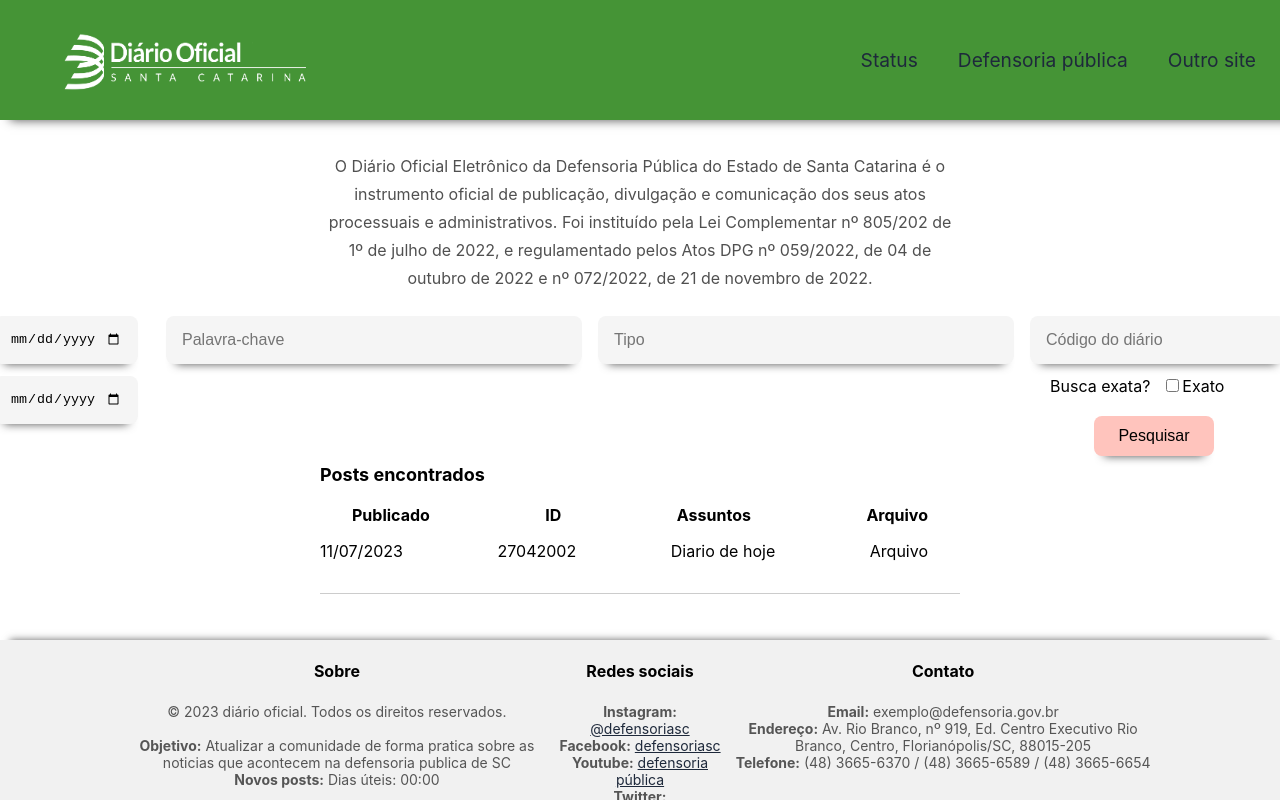
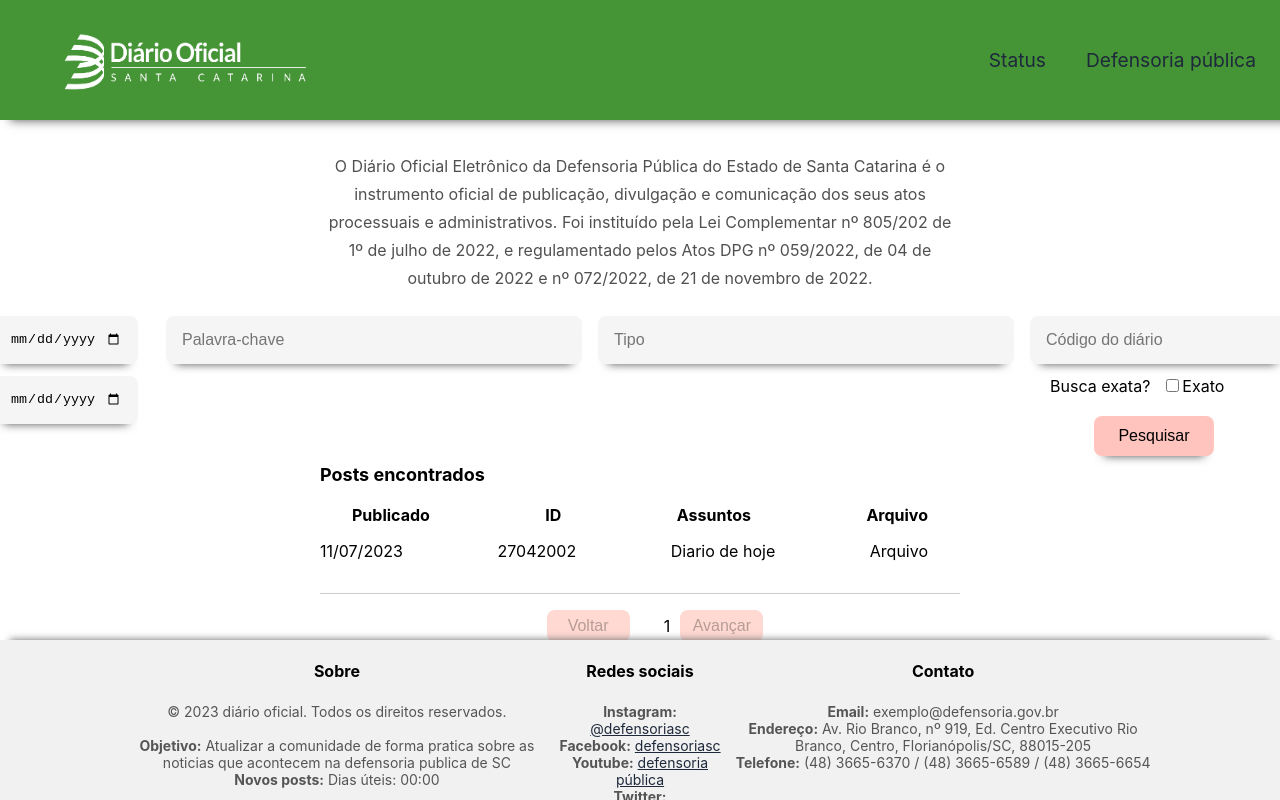
Before and after one commit to guilherme-santos-pereira/diario-oficial, a React (Create React App) app: page / in a window 1280 px wide. Built offline with nearby package versions, Linux system fonts and the light colour scheme.

Commit message:
Feat: pagination

```diff
--- a/package.json
+++ b/package.json
@@ -15,6 +15,7 @@
     "@types/react": "^18.2.14",
     "@types/react-dom": "^18.2.6",
     "axios": "^1.4.0",
+    "rc-pagination": "^3.5.0",
     "react": "^18.2.0",
     "react-dom": "^18.2.0",
     "react-icons": "^4.10.1",
--- a/src/Components/Header/Header.tsx
+++ b/src/Components/Header/Header.tsx
@@ -50,11 +50,6 @@ const Header = () => {
               Defensoria pública
             </a>
           </div>
-          <div>
-            <a className={styles.route} href="/">
-              Outro site
-            </a>
-          </div>
         </div>
       </div>
     </header>
--- a/src/Components/Table/Table.module.css
+++ b/src/Components/Table/Table.module.css
@@ -1,3 +1,4 @@
+/* Table.module.css */
 .content {
   width: 100%;
 }
@@ -54,3 +55,48 @@
   padding: 0 2rem 1rem 0;
   margin: 0 0 1rem;
 }
+
+.pagination {
+  display: flex;
+  justify-content: center;
+  align-items: center;
+}
+
+/* Use flexbox to display the custom pagination items (previous and next buttons) beside each other */
+.customPagination {
+  display: flex;
+  justify-content: center;
+  align-items: center;
+}
+
+/* Remove the default marker and add some space between the custom pagination items */
+.customPagination li {
+  display: flex;
+  list-style-type: none;
+  margin-right: 10px;
+}
+
+.button,
+.backButton {
+  height: 2rem;
+  width: 5.2rem;
+  border: none;
+  border-radius: 0.5rem;
+  background-color: var(--first-button-color);
+  box-shadow: 0.1rem 0.1rem 0.1rem rgb(0 0 0, 0.1);
+  font-size: medium;
+}
+
+.backButton {
+  margin: 0 1.5rem 0 0;
+}
+
+.button:hover,
+.backButton:hover {
+  background-color: var(--first-button-color-hover);
+}
+
+.button:disabled,
+.backButton:disabled {
+  background-color: var(--first-button-color-disabled);
+}
--- a/src/Components/Table/Table.tsx
+++ b/src/Components/Table/Table.tsx
@@ -1,13 +1,46 @@
-import React from "react";
+import React, { useState } from "react";
 import styles from "./Table.module.css";
+import Pagination from "rc-pagination";
+import Button from "../Forms/Button";
 
 interface TableProps {
   title?: string;
   columns: any;
   data: any;
+  setPage: any;
+  page: any;
 }
 
-const Table: React.FC<TableProps> = ({ title, columns, data }) => {
+const Table: React.FC<TableProps> = ({
+  title,
+  columns,
+  data,
+  setPage,
+  page,
+}) => {
+  const [currentPage, setCurrentPage] = useState<number>(1);
+
+  // This function will be called when the page changes
+  const handlePageChange = (page: number) => {
+    console.log("a");
+    setPage(page);
+    // You can also fetch new data from the server or update your component's state based on the new page value.
+  };
+
+  const customItemRender = (current: number, type: string) => {
+    if (type === "page") {
+      // Show the current page number only
+      return current === currentPage ? <span>{current}</span> : null;
+    }
+    if (type === "prev") {
+      return <Button className={styles.backButton}>Voltar</Button>;
+    }
+    if (type === "next") {
+      return <Button className={styles.button}>Avançar</Button>;
+    }
+    return null;
+  };
+
   return (
     <div className={styles.content}>
       {title && <div className={styles.headerTable}>{title}</div>}
@@ -31,6 +64,16 @@ const Table: React.FC<TableProps> = ({ title, columns, data }) => {
           ))}
         </div>
       </div>
+      <div className={styles.pagination}>
+        <Pagination
+          current={page}
+          onChange={handlePageChange}
+          total={data.length}
+          pageSize={1}
+          className={styles.customPagination}
+          itemRender={customItemRender}
+        />
+      </div>
     </div>
   );
 };
--- a/src/Pages/Home/Home.tsx
+++ b/src/Pages/Home/Home.tsx
@@ -1,4 +1,4 @@
-import React from "react";
+import React, { useEffect, useState } from "react";
 import styles from "./Home.module.css";
 import Search from "../../Components/Search/Search";
 import News from "../../Components/News/News";
@@ -6,10 +6,11 @@ import { useSelector } from "react-redux";
 import Table from "../../Components/Table/Table";
 import Loading from "../../Components/Loading/Loading";
 import Error from "../../Components/Error/Error";
+import { fetchExample } from "../../Services/Slices/exampleSlice";
 
 const Home = () => {
   // const { data } = useSelector((state: any) => state.diarysSlice);
-
+  const [page, setPage] = useState<number | string>();
   const data = [
     {
       date: "11/07/2023",
@@ -29,6 +30,10 @@ const Home = () => {
   const loading = false;
   const error = false;
 
+  useEffect(() => {
+    // dispatch(fetchExample(page));
+  }, []);
+
   if (loading) return <Loading size="5rem" type="spin" label="Carregando" />;
 
   if (error) return <Error size="3rem" label={`Erro ${error}`} />;
@@ -39,7 +44,13 @@ const Home = () => {
       <Search />
       {data ? (
         <div className={styles.table}>
-          <Table title="Posts encontrados" data={data} columns={columns} />
+          <Table
+            title="Posts encontrados"
+            data={data}
+            columns={columns}
+            setPage={setPage}
+            page={page}
+          />
         </div>
       ) : (
         <News className={styles.news} />
--- a/src/Pages/Posts/Posts.tsx
+++ b/src/Pages/Posts/Posts.tsx
@@ -1,3 +1,4 @@
+import { useEffect, useState } from "react";
 import Error from "../../Components/Error/Error";
 import Loading from "../../Components/Loading/Loading";
 import Table from "../../Components/Table/Table";
@@ -32,6 +33,12 @@ const Posts = () => {
     { title: "Arquivo", property: "file" },
   ];
 
+  const [page, setPage] = useState<number | string>();
+
+  useEffect(() => {
+    // dispatch(fetchExample(page));
+  }, []);
+
   const loading = false;
   const error = false;
 
@@ -42,7 +49,13 @@ const Posts = () => {
   return (
     <div className={styles.content}>
       <div className={styles.table}>
-        <Table title="Últimos diários" columns={columns} data={data} />
+        <Table
+          title="Últimos diários"
+          columns={columns}
+          data={data}
+          setPage={setPage}
+          page={page}
+        />
       </div>
     </div>
   );
--- a/src/Pages/Status/Status.tsx
+++ b/src/Pages/Status/Status.tsx
@@ -1,4 +1,4 @@
-import React, { useState } from "react";
+import React, { useEffect, useState } from "react";
 import styles from "./Status.module.css";
 import Input from "../../Components/Forms/Input";
 import Button from "../../Components/Forms/Button";
@@ -10,6 +10,7 @@ import Loading from "../../Components/Loading/Loading";
 
 const Status = () => {
   const [showOptions, setShowOptions] = useState<boolean>(false);
+  const [page, setPage] = useState<number | string>();
   const [selectedRange, setSelectedRange] = useState<any>({
     file: File,
     type: [],
@@ -85,6 +86,11 @@ const Status = () => {
       }));
     }
   };
+
+  useEffect(() => {
+    // dispatch(fetchExample(page));
+  }, []);
+
   const loading = false;
   const error = false;
 
@@ -131,7 +137,13 @@ const Status = () => {
       </div>
 
       <div className={styles.table}>
-        <Table title="Status dos diários" columns={columns} data={data} />
+        <Table
+          title="Status dos diários"
+          columns={columns}
+          data={data}
+          setPage={setPage}
+          page={page}
+        />
       </div>
     </div>
   );
```
Also changed, not shown: 1 other file (tests, documents, lock files or other folders).
